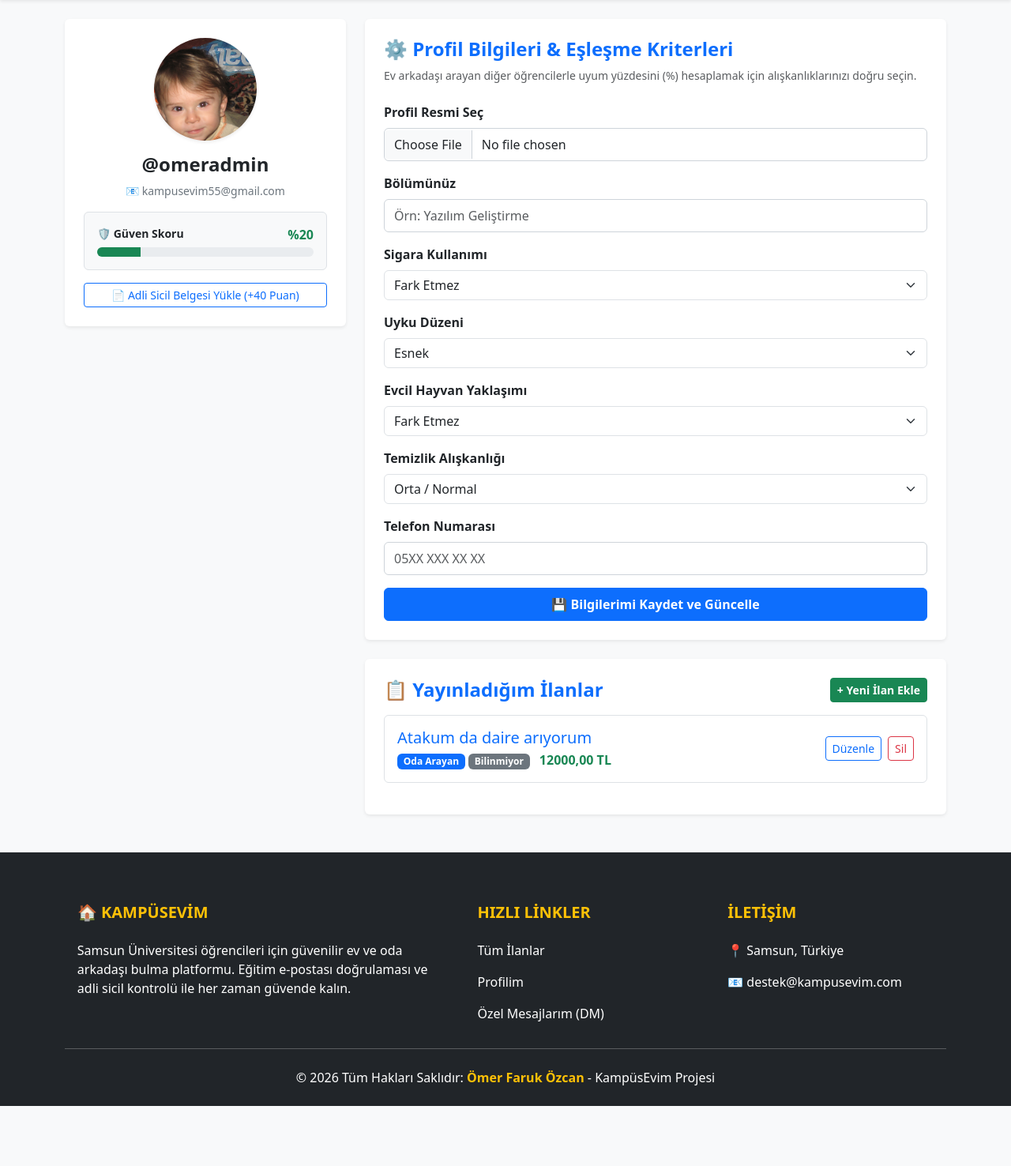
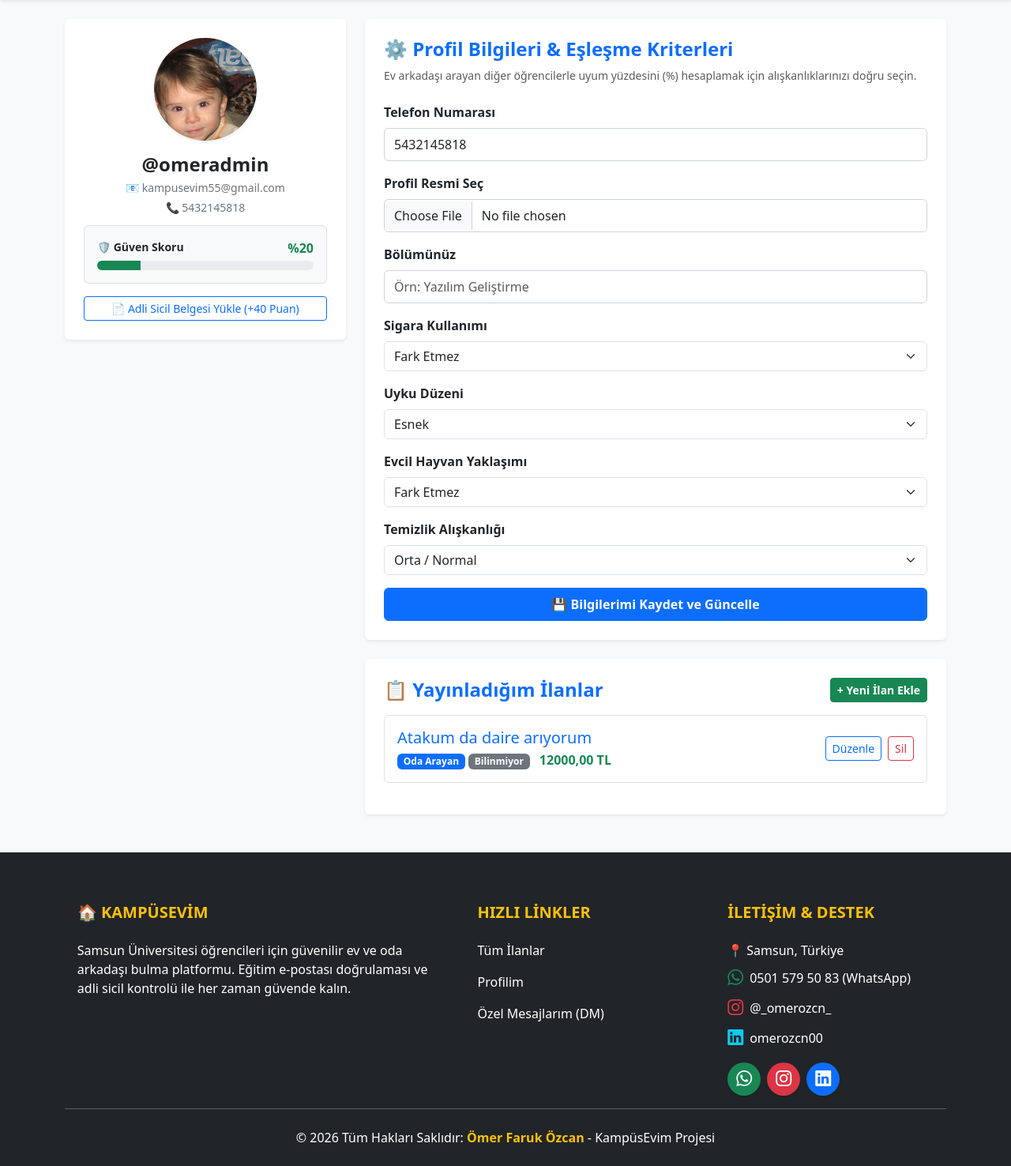
Before and after one commit to 44omerfarukozcan-del/Kampus-evim, a Django app: page /profil/ in a window 1280 px wide. Shown: the part 62-1538 px from the top of the page at 79% size. Before the commit the page ends 1462 px from the top, so only its background shows below. Run offline with Django 5.2, Linux system fonts and the light colour scheme; a user stored in the database is signed in; data comes from the database, SQL or seed files in the repository.

Commit message:
models ile forms ve profil tam uyumlu yapildi

```diff
--- a/core/forms.py
+++ b/core/forms.py
@@ -1,20 +1,6 @@
 from django import forms
 from django.contrib.auth.forms import UserCreationForm
 from .models import Kullanici, KullaniciProfili, Ilan, SicilBelgesi, IlanSoru, Mesaj
-
-
-# Modellerdeki alan adlarını otomatik tespit etme (FieldError hatasını tamamen önler)
-_sicil_fields = [
-    f.name for f in SicilBelgesi._meta.fields
-    if f.name not in ('id', 'kullanici', 'onay_durumu', 'onaylandi', 'yuklenme_tarihi', 'olusturulma_tarihi')
-]
-SICIL_DOSYA_ALANI = _sicil_fields[0] if _sicil_fields else 'belge'
-
-_soru_fields = [f.name for f in IlanSoru._meta.fields if f.name in ('soru_metni', 'soru', 'icerik')]
-SORU_METNI_ALANI = _soru_fields[0] if _soru_fields else 'soru_metni'
-
-_mesaj_fields = [f.name for f in Mesaj._meta.fields if f.name in ('icerik', 'mesaj_metni', 'mesaj')]
-MESAJ_ICERIK_ALANI = _mesaj_fields[0] if _mesaj_fields else 'icerik'
 
 
 # 1. ÖĞRENCİ KAYIT FORMU (.edu.tr ve Tekil E-posta Korumalı)
@@ -48,26 +34,16 @@ class KullaniciKayitFormu(UserCreationForm):
         return email
 
 
-# 2. PROFİL VE EŞLEŞME KRİTERLERİ GÜNCELLEME FORMU
+# 2. PROFİL VE EŞLEŞME KRİTERLERİ GÜNCELLEME FORMU (models.py ile %100 Uyumlu)
 class ProfilGuncellemeFormu(forms.ModelForm):
-    telefon = forms.CharField(
-        max_length=20,
-        required=False,
-        label="Telefon Numarası",
-        widget=forms.TextInput(attrs={'class': 'form-control', 'placeholder': '05XX XXX XX XX'})
-    )
-
     class Meta:
         model = KullaniciProfili
         fields = [
-            'profil_resmi', 'bolum',
-            'sigara_kullanimi', 'uyku_duzeni', 'evcil_hayvan', 'temizlik_aliskanligi'
-        ]
-        field_order = [
-            'telefon', 'profil_resmi', 'bolum',
+            'telefon_numarasi', 'profil_resmi', 'bolum',
             'sigara_kullanimi', 'uyku_duzeni', 'evcil_hayvan', 'temizlik_aliskanligi'
         ]
         labels = {
+            'telefon_numarasi': 'Telefon Numarası',
             'profil_resmi': 'Profil Resmi Seç',
             'bolum': 'Bölümünüz',
             'sigara_kullanimi': 'Sigara Kullanımı',
@@ -76,6 +52,7 @@ class ProfilGuncellemeFormu(forms.ModelForm):
             'temizlik_aliskanligi': 'Temizlik Alışkanlığı',
         }
         widgets = {
+            'telefon_numarasi': forms.TextInput(attrs={'class': 'form-control', 'placeholder': '05XX XXX XX XX'}),
             'profil_resmi': forms.FileInput(attrs={'class': 'form-control'}),
             'bolum': forms.TextInput(attrs={'class': 'form-control', 'placeholder': 'Örn: Yazılım Geliştirme'}),
             'sigara_kullanimi': forms.Select(attrs={'class': 'form-select'}),
@@ -84,40 +61,17 @@ class ProfilGuncellemeFormu(forms.ModelForm):
             'temizlik_aliskanligi': forms.Select(attrs={'class': 'form-select'}),
         }
 
-    def __init__(self, *args, **kwargs):
-        super().__init__(*args, **kwargs)
-        if self.instance and hasattr(self.instance, 'kullanici'):
-            mevcut_tel = getattr(self.instance, 'telefon_no', None) or getattr(self.instance.kullanici, 'telefon', '')
-            self.fields['telefon'].initial = mevcut_tel
-
-    def clean_telefon(self):
-        telefon = self.cleaned_data.get('telefon')
+    def clean_telefon_numarasi(self):
+        telefon = self.cleaned_data.get('telefon_numarasi')
         if telefon:
             telefon = telefon.strip()
-            if hasattr(Kullanici, 'telefon'):
-                mevcut = Kullanici.objects.filter(telefon=telefon).exclude(pk=self.instance.kullanici.pk)
-                if mevcut.exists():
-                    raise forms.ValidationError("Bu telefon numarası başka bir kullanıcı tarafından kullanılıyor!")
-            if hasattr(KullaniciProfili, 'telefon_no'):
-                mevcut_p = KullaniciProfili.objects.filter(telefon_no=telefon).exclude(pk=self.instance.pk)
-                if mevcut_p.exists():
-                    raise forms.ValidationError("Bu telefon numarası başka bir kullanıcı tarafından kullanılıyor!")
+            mevcut = KullaniciProfili.objects.filter(telefon_numarasi=telefon).exclude(pk=self.instance.pk)
+            if mevcut.exists():
+                raise forms.ValidationError("Bu telefon numarası başka bir kullanıcı tarafından kullanılıyor! Lütfen kendi numaranızı girin.")
         return telefon
 
-    def save(self, commit=True):
-        profil = super().save(commit=False)
-        telefon = self.cleaned_data.get('telefon', '')
-        if hasattr(profil, 'telefon_no'):
-            profil.telefon_no = telefon
-        if hasattr(profil, 'kullanici') and hasattr(profil.kullanici, 'telefon'):
-            profil.kullanici.telefon = telefon
-            if commit:
-                profil.kullanici.save()
-        if commit:
-            profil.save()
-        return profil
 
-# 3. İLAN EKLEME VE DÜZENLEME FORMU
+# 3. İLAN EKLEME VE DÜZENLEME FORMU (Oda Sayısı Seçenekli)
 class IlanForm(forms.ModelForm):
     ILAN_TURU_SECENEKLERI = [
         ('Ev Arkadaşı Arayan', 'Ev Arkadaşı Arayan (Evim var, arkadaş arıyorum)'),
@@ -160,17 +114,16 @@ class IlanForm(forms.ModelForm):
         }
 
 
-
 # 4. ADLİ SİCİL BELGESİ YÜKLEME FORMU
 class SicilBelgesiForm(forms.ModelForm):
     class Meta:
         model = SicilBelgesi
-        fields = [SICIL_DOSYA_ALANI]
+        fields = ['dosya']
         labels = {
-            SICIL_DOSYA_ALANI: 'Adli Sicil Belgesi (Sadece PDF)',
+            'dosya': 'Adli Sicil Belgesi (Sadece PDF)',
         }
         widgets = {
-            SICIL_DOSYA_ALANI: forms.FileInput(attrs={'class': 'form-control', 'accept': '.pdf'}),
+            'dosya': forms.FileInput(attrs={'class': 'form-control', 'accept': '.pdf'}),
         }
 
 
@@ -178,12 +131,12 @@ class SicilBelgesiForm(forms.ModelForm):
 class IlanSoruForm(forms.ModelForm):
     class Meta:
         model = IlanSoru
-        fields = [SORU_METNI_ALANI]
+        fields = ['soru_metni']
         labels = {
-            SORU_METNI_ALANI: 'Sorunuz',
+            'soru_metni': 'Sorunuz',
         }
         widgets = {
-            SORU_METNI_ALANI: forms.Textarea(attrs={
+            'soru_metni': forms.Textarea(attrs={
                 'class': 'form-control',
                 'rows': 3,
                 'placeholder': 'Ev hakkında merak ettiklerinizi ilan sahibine sorun...'
@@ -195,22 +148,14 @@ class IlanSoruForm(forms.ModelForm):
 class MesajForm(forms.ModelForm):
     class Meta:
         model = Mesaj
-        fields = [MESAJ_ICERIK_ALANI]
+        fields = ['icerik']
         labels = {
-            MESAJ_ICERIK_ALANI: 'Mesajınız',
+            'icerik': 'Mesajınız',
         }
         widgets = {
-            MESAJ_ICERIK_ALANI: forms.Textarea(attrs={
+            'icerik': forms.Textarea(attrs={
                 'class': 'form-control',
                 'rows': 2,
                 'placeholder': 'Mesajınızı buraya yazın...'
             }),
         }
-
-
-# Yedek isimlendirmeler
-OgrenciKayitFormu = KullaniciKayitFormu
-IlanFormu = IlanForm
-SicilBelgesiFormu = SicilBelgesiForm
-IlanSoruFormu = IlanSoruForm
-MesajFormu = MesajForm
--- a/core/templates/core/base.html
+++ b/core/templates/core/base.html
@@ -4,7 +4,9 @@
     <meta charset="UTF-8">
     <meta name="viewport" content="width=device-width, initial-scale=1.0">
     <title>{% block title %}KampüsEvim{% endblock %}</title>
+    <!-- Bootstrap CSS & Bootstrap Icons -->
     <link href="https://cdn.jsdelivr.net/npm/bootstrap@5.3.2/dist/css/bootstrap.min.css" rel="stylesheet">
+    <link rel="stylesheet" href="https://cdn.jsdelivr.net/npm/bootstrap-icons@1.11.3/font/bootstrap-icons.min.css">
 
     <style>
         body {
@@ -35,6 +37,20 @@
             border: 1px solid #ced4da;
             border-radius: 0.375rem;
             background-color: #fff;
+        }
+        .social-icon-btn {
+            width: 42px;
+            height: 42px;
+            display: inline-flex;
+            align-items: center;
+            justify-content: center;
+            border-radius: 50%;
+            transition: transform 0.2s ease, opacity 0.2s ease;
+            text-decoration: none;
+        }
+        .social-icon-btn:hover {
+            transform: scale(1.12);
+            opacity: 0.9;
         }
     </style>
 </head>
@@ -105,9 +121,45 @@
                     {% endif %}
                 </div>
                 <div class="col-md-4 col-lg-3 col-xl-3 mx-auto mt-3">
-                    <h5 class="text-uppercase mb-4 fw-bold text-warning">İletişim</h5>
-                    <p>📍 Samsun, Türkiye</p>
-                    <p>📧 destek@kampusevim.com</p>
+                    <h5 class="text-uppercase mb-4 fw-bold text-warning">İletişim & Destek</h5>
+                    <p class="mb-2">📍 Samsun, Türkiye</p>
+
+                    <!-- Doğrudan WhatsApp'a Atan Destek Hattı -->
+                    <p class="mb-2">
+                        <a href="https://wa.me/905015795083?text=Merhaba,%20Kamp%C3%BCsEvim%20destek%20hatt%C4%B1ndan%20ula%C5%9F%C4%B1yorum." target="_blank" class="text-white text-decoration-none d-inline-flex align-items-center gap-2">
+                            <i class="bi bi-whatsapp text-success fs-5"></i>
+                            <span>0501 579 50 83 (WhatsApp)</span>
+                        </a>
+                    </p>
+
+                    <!-- Instagram -->
+                    <p class="mb-2">
+                        <a href="https://www.instagram.com/_omerozcn_/" target="_blank" class="text-white text-decoration-none d-inline-flex align-items-center gap-2">
+                            <i class="bi bi-instagram text-danger fs-5"></i>
+                            <span>@_omerozcn_</span>
+                        </a>
+                    </p>
+
+                    <!-- LinkedIn -->
+                    <p class="mb-3">
+                        <a href="https://www.linkedin.com/in/omerozcn00/" target="_blank" class="text-white text-decoration-none d-inline-flex align-items-center gap-2">
+                            <i class="bi bi-linkedin text-info fs-5"></i>
+                            <span>omerozcn00</span>
+                        </a>
+                    </p>
+
+                    <!-- Tek Tıkla İkon Butonları -->
+                    <div class="d-flex justify-content-center justify-content-md-start gap-2 mt-2">
+                        <a href="https://wa.me/905015795083?text=Merhaba,%20Kamp%C3%BCsEvim%20destek%20hatt%C4%B1ndan%20ula%C5%9F%C4%B1yorum." target="_blank" class="social-icon-btn bg-success text-white shadow-sm" title="WhatsApp Destek">
+                            <i class="bi bi-whatsapp fs-5"></i>
+                        </a>
+                        <a href="https://www.instagram.com/_omerozcn_/" target="_blank" class="social-icon-btn bg-danger text-white shadow-sm" title="Instagram: @_omerozcn_">
+                            <i class="bi bi-instagram fs-5"></i>
+                        </a>
+                        <a href="https://www.linkedin.com/in/omerozcn00/" target="_blank" class="social-icon-btn bg-primary text-white shadow-sm" title="LinkedIn: omerozcn00">
+                            <i class="bi bi-linkedin fs-5"></i>
+                        </a>
+                    </div>
                 </div>
             </div>
             <hr class="mb-4">
--- a/core/templates/core/profil.html
+++ b/core/templates/core/profil.html
@@ -15,11 +15,17 @@
             {% endif %}
 
             <h4 class="fw-bold mb-0">@{{ request.user.username }}</h4>
-            <p class="text-muted mb-2">{{ request.user.first_name }} {{ request.user.last_name }}</p>
-            <p class="small text-secondary mb-3">📧 {{ request.user.email }}</p>
+            <p class="text-muted mb-1">{{ request.user.first_name }} {{ request.user.last_name }}</p>
+            <p class="small text-secondary mb-1">📧 {{ request.user.email }}</p>
+            {% if profil.telefon_numarasi %}
+                <p class="small text-secondary mb-1">📞 {{ profil.telefon_numarasi }}</p>
+            {% endif %}
+            {% if profil.bolum %}
+                <p class="small text-primary fw-bold mb-3">🎓 {{ profil.bolum }}</p>
+            {% endif %}
 
             <!-- GÜVEN SKORU ÇUBUĞU -->
-            <div class="bg-light p-3 rounded border mb-3">
+            <div class="bg-light p-3 rounded border mb-3 mt-2">
                 <div class="d-flex justify-content-between mb-1">
                     <span class="fw-bold small">🛡️ Güven Skoru</span>
                     <span class="fw-bold text-success">%{{ profil.guven_skoru }}</span>
@@ -38,7 +44,7 @@
                         <span class="badge bg-warning text-dark p-2">⏳ Sicil Belgesi Onay Bekliyor</span>
                     {% endif %}
                 {% else %}
-                    <a href="{% url 'belge_yukle' %}" class="btn btn-outline-primary btn-sm">📄 Adli Sicil Belgesi Yükle (+40 Puan)</a>
+                    <a href="/belge-yukle/" class="btn btn-outline-primary btn-sm">📄 Adli Sicil Belgesi Yükle (+40 Puan)</a>
                 {% endif %}
             </div>
         </div>
@@ -50,7 +56,7 @@
             <h4 class="mb-2 text-primary fw-bold">⚙️ Profil Bilgileri & Eşleşme Kriterleri</h4>
             <p class="text-muted small mb-4">Ev arkadaşı arayan diğer öğrencilerle uyum yüzdesini (%) hesaplamak için alışkanlıklarınızı doğru seçin.</p>
 
-            <form method="POST" enctype="multipart/form-data">
+            <form method="POST" action="/profil/" enctype="multipart/form-data">
                 {% csrf_token %}
 
                 {% for field in form %}
@@ -73,7 +79,7 @@
         <div class="card shadow-sm border-0 p-4">
             <div class="d-flex justify-content-between align-items-center mb-3">
                 <h4 class="mb-0 text-primary fw-bold">📋 Yayınladığım İlanlar</h4>
-                <a href="{% url 'ilan_ekle' %}" class="btn btn-sm btn-success fw-bold">+ Yeni İlan Ekle</a>
+                <a href="/ilan-ekle/" class="btn btn-sm btn-success fw-bold">+ Yeni İlan Ekle</a>
             </div>
 
             {% for ilan in ilanlar %}
@@ -83,15 +89,15 @@
                             <img src="{{ ilan.ilan_resmi.url }}" class="rounded" style="width: 70px; height: 70px; object-fit: cover;">
                         {% endif %}
                         <div>
-                            <h5 class="mb-1"><a href="{% url 'ilan_detay' ilan.id %}" class="text-decoration-none">{{ ilan.baslik }}</a></h5>
+                            <h5 class="mb-1"><a href="/ilan-detay/{{ ilan.id }}/" class="text-decoration-none">{{ ilan.baslik }}</a></h5>
                             <span class="badge bg-primary">{{ ilan.ilan_turu }}</span>
                             <span class="badge bg-secondary">{{ ilan.oda_sayisi }}</span>
                             <span class="fw-bold text-success ms-2">{{ ilan.fiyat }} TL</span>
                         </div>
                     </div>
                     <div class="d-flex gap-2">
-                        <a href="{% url 'ilan_duzenle' ilan.id %}" class="btn btn-sm btn-outline-primary">Düzenle</a>
-                        <a href="{% url 'ilan_sil' ilan.id %}" class="btn btn-sm btn-outline-danger">Sil</a>
+                        <a href="/ilan-duzenle/{{ ilan.id }}/" class="btn btn-sm btn-outline-primary">Düzenle</a>
+                        <a href="/ilan-sil/{{ ilan.id }}/" class="btn btn-sm btn-outline-danger">Sil</a>
                     </div>
                 </div>
             {% empty %}
--- a/core/views.py
+++ b/core/views.py
@@ -10,8 +10,10 @@ from django.db.models import Q
 from .models import Kullanici, Ilan, SicilBelgesi, KullaniciProfili, IlanSoru, Mesaj
 from .forms import KullaniciKayitFormu, SicilBelgesiForm, ProfilGuncellemeFormu, IlanForm, IlanSoruForm, MesajForm
 
+
 def ana_sayfa(request):
     return render(request, 'core/ana_sayfa.html')
+
 
 def ilanlar_listesi(request):
     aktif_ilanlar = Ilan.objects.filter(is_active=True).order_by('-olusturulma_tarihi')
@@ -38,6 +40,7 @@ def ilanlar_listesi(request):
 
     return render(request, 'core/ilanlar.html', {'ilanlar': aktif_ilanlar})
 
+
 # ÜYE OLURKEN MAİLE DOĞRULAMA KODU GÖNDERME
 def kayit_ol(request):
     if request.method == 'POST':
@@ -61,7 +64,7 @@ def kayit_ol(request):
                     recipient_list=[kullanici.email],
                     fail_silently=False,
                 )
-            except Exception as e:
+            except Exception:
                 pass
 
             request.session['dogrulanacak_kullanici_id'] = kullanici.id
@@ -74,6 +77,7 @@ def kayit_ol(request):
     else:
         form = KullaniciKayitFormu()
     return render(request, 'core/kayit_ol.html', {'form': form})
+
 
 # E-POSTA DOĞRULAMA EKRANI
 def eposta_dogrula(request):
@@ -98,6 +102,7 @@ def eposta_dogrula(request):
 
     return render(request, 'core/eposta_dogrula.html', {'email': kullanici.email})
 
+
 def giris_yap(request):
     if request.method == 'POST':
         form = AuthenticationForm(request, data=request.POST)
@@ -111,14 +116,17 @@ def giris_yap(request):
         form = AuthenticationForm()
     return render(request, 'core/giris_yap.html', {'form': form})
 
+
 def cikis_yap(request):
     logout(request)
     return redirect('ana_sayfa')
 
+
 @login_required(login_url='/giris/')
 def belge_yukle(request):
+    mevcut_belge = SicilBelgesi.objects.filter(kullanici=request.user).first()
     if request.method == 'POST':
-        form = SicilBelgesiForm(request.POST, request.FILES)
+        form = SicilBelgesiForm(request.POST, request.FILES, instance=mevcut_belge)
         if form.is_valid():
             belge = form.save(commit=False)
             belge.kullanici = request.user
@@ -126,8 +134,9 @@ def belge_yukle(request):
             messages.success(request, "✅ Adli sicil belgeniz başarıyla yüklendi. Yönetici onayı bekleniyor.")
             return redirect('profil')
     else:
-        form = SicilBelgesiForm()
+        form = SicilBelgesiForm(instance=mevcut_belge)
     return render(request, 'core/belge_yukle.html', {'form': form})
+
 
 @login_required(login_url='/giris/')
 def profil_sayfasi(request):
@@ -138,7 +147,7 @@ def profil_sayfasi(request):
         form = ProfilGuncellemeFormu(request.POST, request.FILES, instance=profil)
         if form.is_valid():
             form.save()
-            messages.success(request, "✅ Profil bilgileriniz ve eşleşme kriterleriniz güncellendi!")
+            messages.success(request, "✅ Profil bilgileriniz ve eşleşme kriterleriniz başarıyla kaydedildi!")
             return redirect('profil')
         else:
             for field, errors in form.errors.items():
@@ -149,18 +158,19 @@ def profil_sayfasi(request):
 
     return render(request, 'core/profil.html', {'form': form, 'profil': profil, 'ilanlar': kullanici_ilanlari})
 
+
 @login_required(login_url='/giris/')
 def ilan_ekle(request):
     try:
         if not request.user.sicilbelgesi.onay_durumu:
             messages.error(request, "⚠️ Adli Sicil Belgeniz yönetici tarafından henüz onaylanmamış! Güvenlik gereği ilan veremezsiniz.")
             return redirect('profil')
-    except:
+    except Exception:
         messages.error(request, "⚠️ İlan verebilmek için önce Adli Sicil Belgesi yüklemelisiniz!")
         return redirect('belge_yukle')
 
     if request.method == 'POST':
-        form = IlanForm(request.POST, request.FILES) # Görsel yükleme için request.FILES eklendi
+        form = IlanForm(request.POST, request.FILES)
         if form.is_valid():
             ilan = form.save(commit=False)
             ilan.kullanici = request.user
@@ -170,6 +180,7 @@ def ilan_ekle(request):
     else:
         form = IlanForm()
     return render(request, 'core/ilan_ekle.html', {'form': form})
+
 
 # İLAN DETAY, EŞLEŞME PUANI VE SORU-CEVAP SİSTEMİ
 def ilan_detay(request, id):
@@ -183,7 +194,6 @@ def ilan_detay(request, id):
         eslesme_puani = kullanici_profili.eslesme_puani_hesapla(ilan_sahibi_profili)
 
     if request.method == 'POST' and request.user.is_authenticated:
-        # Yeni soru sorma işlemi
         if 'soru_gonder' in request.POST:
             soru_form = IlanSoruForm(request.POST)
             if soru_form.is_valid():
@@ -194,7 +204,6 @@ def ilan_detay(request, id):
                 messages.success(request, "✅ Sorunuz ilan sahibine iletildi.")
                 return redirect('ilan_detay', id=ilan.id)
 
-        # İlan sahibinin soruya cevap vermesi
         elif 'cevap_gonder' in request.POST and request.user == ilan.kullanici:
             soru_id = request.POST.get('soru_id')
             cevap_metni = request.POST.get('cevap_metni')
@@ -215,6 +224,7 @@ def ilan_detay(request, id):
     }
     return render(request, 'core/ilan_detay.html', context)
 
+
 @login_required(login_url='/giris/')
 def ilan_duzenle(request, id):
     ilan = get_object_or_404(Ilan, id=id)
@@ -231,6 +241,7 @@ def ilan_duzenle(request, id):
         form = IlanForm(instance=ilan)
     return render(request, 'core/ilan_duzenle.html', {'form': form, 'ilan': ilan})
 
+
 @login_required(login_url='/giris/')
 def ilan_sil(request, id):
     ilan = get_object_or_404(Ilan, id=id)
@@ -242,6 +253,7 @@ def ilan_sil(request, id):
         messages.success(request, "🗑️ İlanınız silindi.")
         return redirect('profil')
     return render(request, 'core/ilan_sil.html', {'ilan': ilan})
+
 
 # DM (ÖZEL MESAJLAŞMA) KUTUSU VE SOHBET EKRANI
 @login_required(login_url='/giris/')
@@ -256,7 +268,11 @@ def mesajlar_kutusu(request):
             kisi_idleri.add(karsi_taraf.id)
             konusulan_kisiler.append(karsi_taraf)
 
-    return render(request, 'core/mesajlar.html', {'konusulan_kisiler': konusulan_kisiler})
+    return render(request, 'core/mesajlar.html', {
+        'konusulan_kisiler': konusulan_kisiler,
+        'kisiler': konusulan_kisiler
+    })
+
 
 @login_required(login_url='/giris/')
 def sohbet_detay(request, kullanici_id):
@@ -272,7 +288,6 @@ def sohbet_detay(request, kullanici_id):
     # Okunmamış mesajları okundu olarak işaretle
     mesajlar.filter(alici=request.user, okundu=False).update(okundu=True)
 
-    # İki kullanıcı arasındaki eşleşme puanını sohbet ekranında da göster
     kendi_profilim, _ = KullaniciProfili.objects.get_or_create(kullanici=request.user)
     karsi_profil, _ = KullaniciProfili.objects.get_or_create(kullanici=karsi_taraf)
     eslesme_puani = kendi_profilim.eslesme_puani_hesapla(karsi_profil)
@@ -290,6 +305,7 @@ def sohbet_detay(request, kullanici_id):
 
     return render(request, 'core/sohbet.html', {
         'karsi_taraf': karsi_taraf,
+        'diger_kullanici': karsi_taraf,
         'mesajlar': mesajlar,
         'form': form,
         'eslesme_puani': eslesme_puani
```
